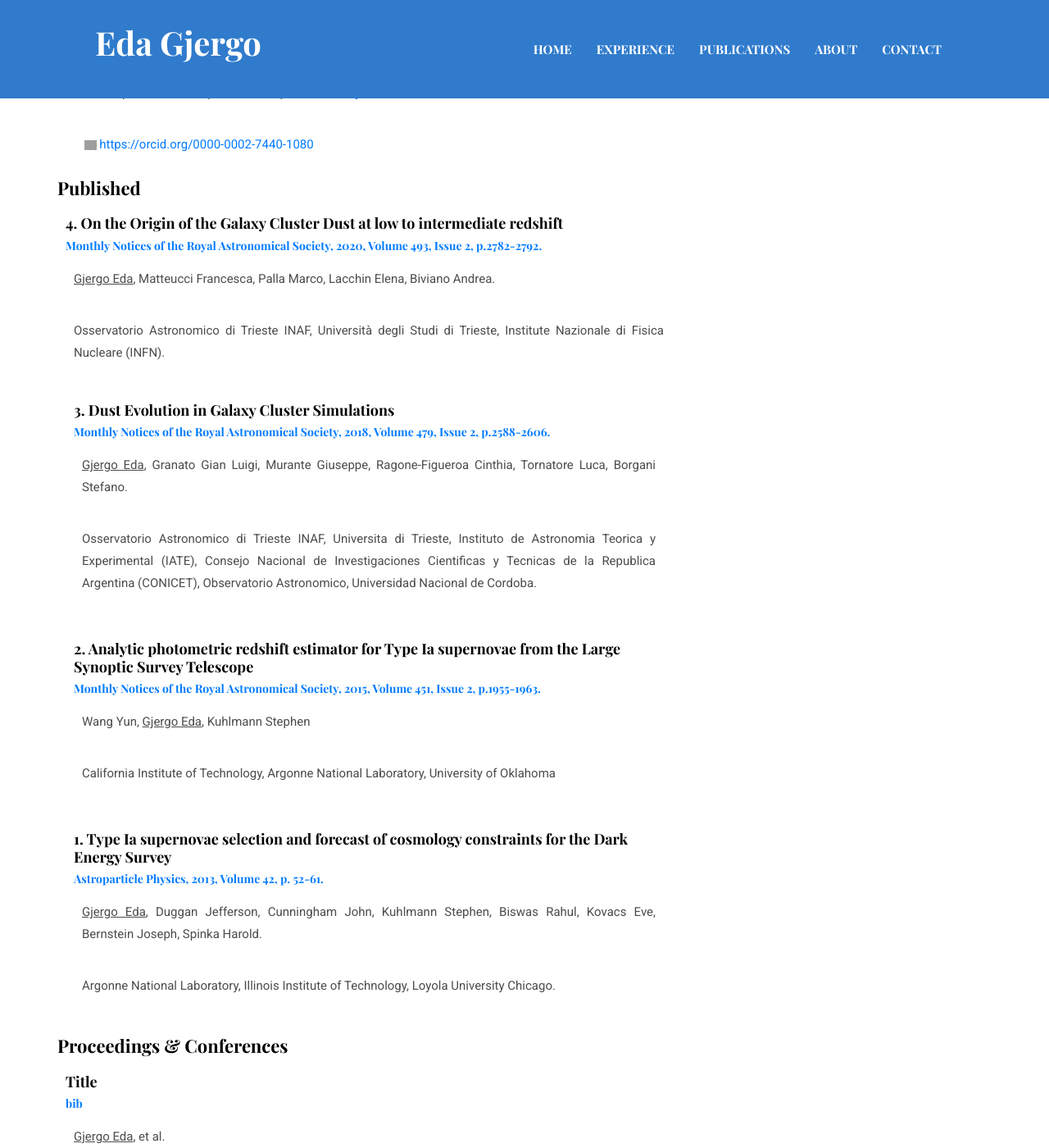
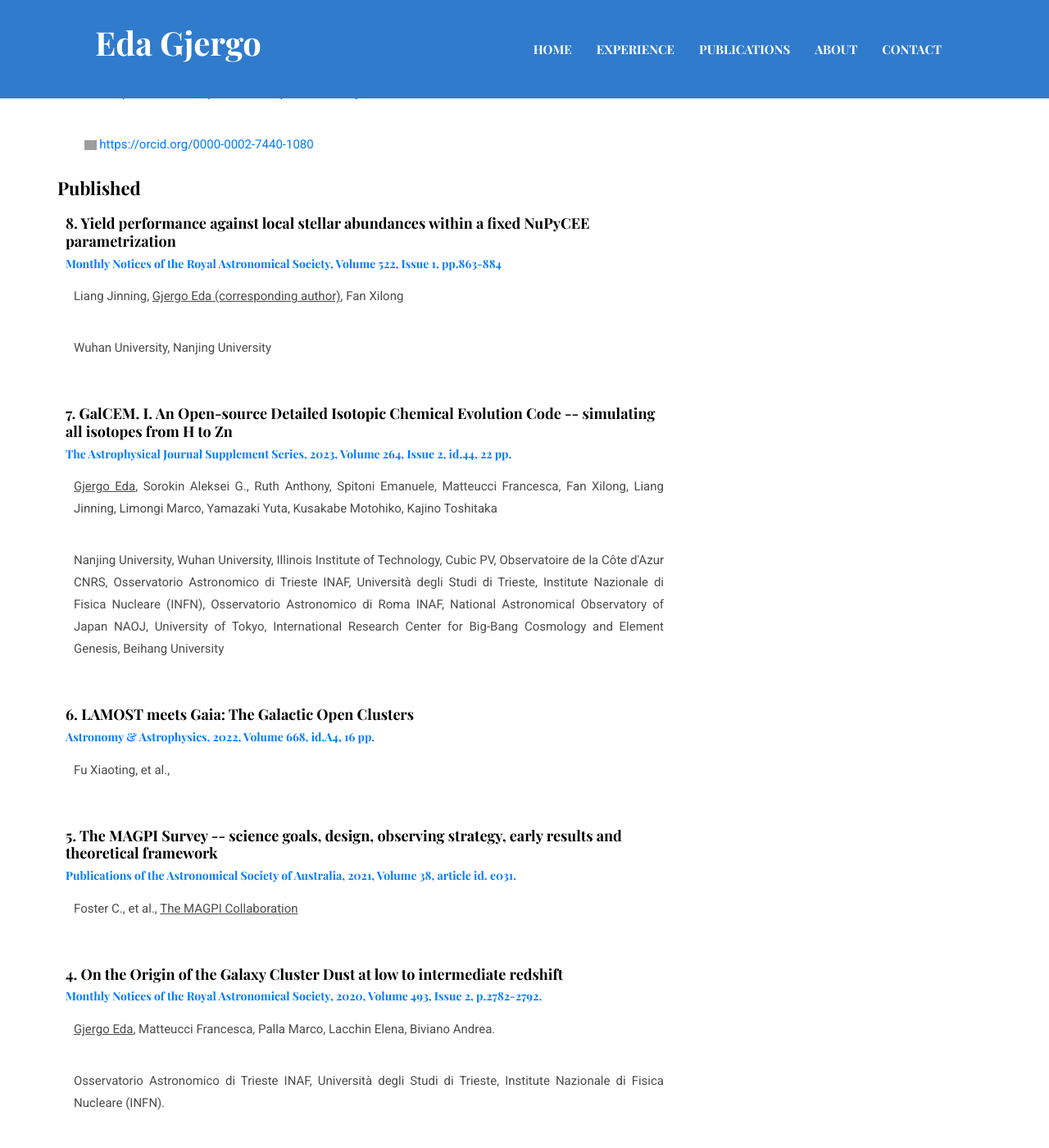
Before and after one commit to egjergo/egjergo.github.io, a Jekyll site: the page built from _pages/publications.md, in a window 1280 px wide and 1400 px high, scrolled down 482 px. Shown: the whole window at 82% size. Built offline with Jekyll 4.4.1, drawn with Linux system fonts in a browser that asks for light colours; grey boxes are pictures that could not be loaded.

Commit message:
Update publications.md

```diff
--- a/_pages/publications.md
+++ b/_pages/publications.md
@@ -112,6 +112,43 @@ class="underline"
       </p>
     </div>-->
     <div class="card">
+      <h5>8. Yield performance against local stellar abundances within a fixed NuPyCEE parametrization</h5>
+      <h6><a target="_blank" href="https://ui.adsabs.harvard.edu/abs/2023MNRAS.522..863L/abstract">Monthly Notices of the Royal Astronomical Society, Volume 522, Issue 1, pp.863-884</a></h6>
+      <p>
+      Liang Jinning,
+      <u>Gjergo Eda (corresponding author)</u>,
+      Fan Xilong
+      </p>
+      <p>
+      Wuhan University, Nanjing University
+      </p>
+    </div>
+    <div class="card">
+      <h5>7. GalCEM. I. An Open-source Detailed Isotopic Chemical Evolution Code -- simulating all isotopes from H to Zn</h5>
+      <h6><a target="_blank" href="https://ui.adsabs.harvard.edu/abs/2023ApJS..264...44G/abstract">The Astrophysical Journal Supplement Series, 2023, Volume 264, Issue 2, id.44, 22 pp.</a></h6>
+      <p>
+      <u>Gjergo Eda</u>,
+      Sorokin Aleksei G., Ruth Anthony, Spitoni Emanuele, Matteucci Francesca, Fan Xilong, Liang Jinning, Limongi Marco, Yamazaki Yuta, Kusakabe Motohiko, Kajino Toshitaka
+      </p>
+      <p>
+      Nanjing University, Wuhan University, Illinois Institute of Technology, Cubic PV, Observatoire de la Côte d'Azur CNRS, Osservatorio Astronomico di Trieste INAF, Università degli Studi di Trieste, Institute Nazionale di Fisica Nucleare (INFN), Osservatorio Astronomico di Roma INAF, National Astronomical Observatory of Japan NAOJ, University of Tokyo, International Research Center for Big-Bang Cosmology and Element Genesis, Beihang University
+      </p>
+    </div>
+    <div class="card">
+      <h5>6. LAMOST meets Gaia: The Galactic Open Clusters</h5>
+      <h6><a target="_blank" href="https://ui.adsabs.harvard.edu/abs/2022A%26A...668A...4F/abstract">Astronomy & Astrophysics, 2022, Volume 668, id.A4, 16 pp.</a></h6>
+      <p>
+      Fu Xiaoting, et al.,
+      </p>
+    </div>
+    <div class="card">
+      <h5>5. The MAGPI Survey -- science goals, design, observing strategy, early results and theoretical framework</h5>
+      <h6><a target="_blank" href="https://ui.adsabs.harvard.edu/abs/2021PASA...38...31F/abstract">Publications of the Astronomical Society of Australia, 2021, Volume 38, article id. e031.</a></h6>
+      <p>
+      Foster C., et al., <u>The MAGPI Collaboration</u>
+      </p>
+    </div>
+    <div class="card">
       <h5>4. On the Origin of the Galaxy Cluster Dust at low to intermediate redshift</h5>
       <h6><a target="_blank" href="https://ui.adsabs.harvard.edu/abs/2020MNRAS.493.2782G/abstract">Monthly Notices of the Royal Astronomical Society, 2020, Volume 493, Issue 2, p.2782-2792.</a></h6>
       <p>
@@ -121,6 +158,7 @@ class="underline"
       <p>
       Osservatorio Astronomico di Trieste INAF, Università degli Studi di Trieste, Institute Nazionale di Fisica Nucleare (INFN).
       </p>
+    </div>
       <div class="card">
       <h5>3. Dust Evolution in Galaxy Cluster Simulations</h5>
       <h6><a target="_blank" href="https://ui.adsabs.harvard.edu/abs/2018MNRAS.479.2588G/abstract">Monthly Notices of the Royal Astronomical Society, 2018, Volume 479, Issue 2, p.2588-2606.</a></h6>
```
